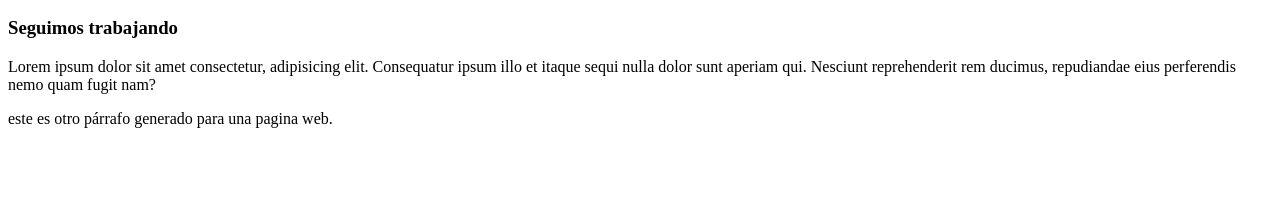
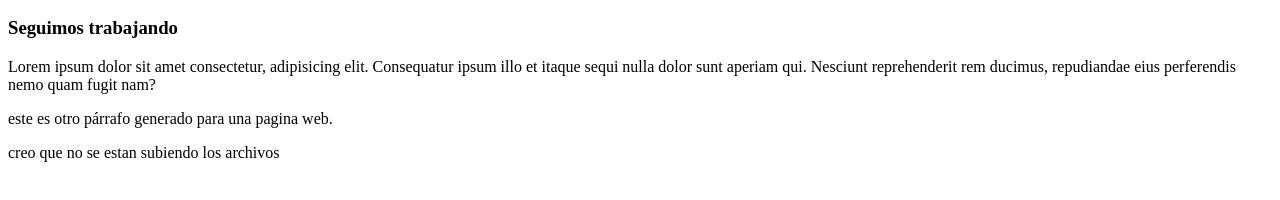
Before and after one commit to Julianmonteros/CURSO-HTMLYCSS, a plain HTML site: page index.html in a window 1280 px wide. Shown: the part 110-310 px from the top of the page. Drawn offline with Linux system fonts and the light colour scheme.

Commit message:
otro comit 3

```diff
--- a/index.html
+++ b/index.html
@@ -17,6 +17,7 @@
         aperiam qui. Nesciunt reprehenderit rem ducimus, repudiandae eius perferendis nemo quam fugit nam?</p>
 
     <p>este es otro párrafo generado para una pagina web.</p>
+    <p>creo que no se estan subiendo los archivos </p>
 
 </body>
 
```
